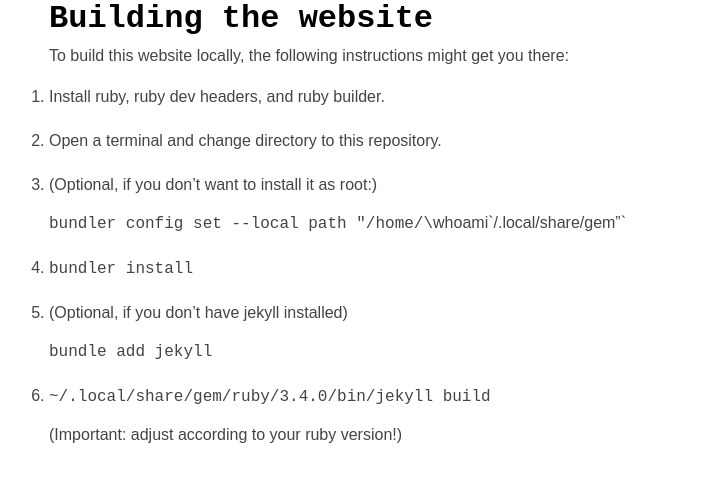
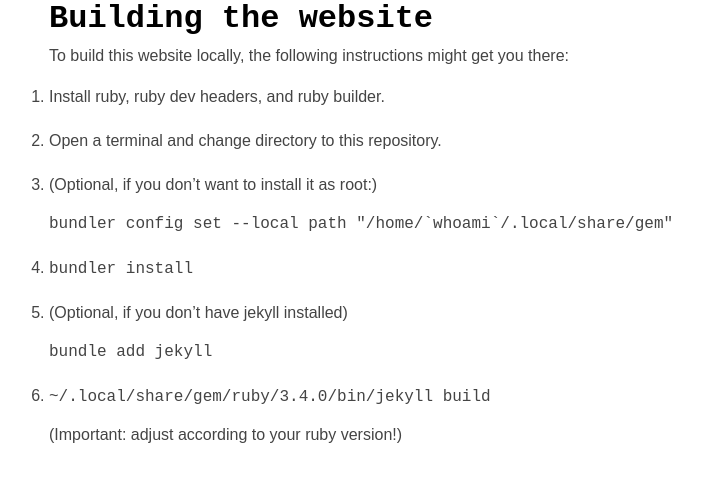
Before and after one commit to proglangdesign/proglangdesign.github.io, a Jekyll site: the page built from BUILD.md, in a window 1280 px wide. Shown: the top 482 px of the page, without its empty margins (111-813 px from the left). Built offline with Jekyll 4.4.1, drawn with Linux system fonts in a browser that asks for light colours; our own code applies the rules of GitHub Pages for plain Markdown files.

Commit message:
Change escaping so github's markdown parser no longer is angry

````diff
--- a/BUILD.md
+++ b/BUILD.md
@@ -11,7 +11,7 @@ might get you there:
 
 3. (Optional, if you don't want to install it as root:)
 
-   `bundler config set --local path "/home/\`whoami\`/.local/share/gem"`
+   ```bundler config set --local path "/home/`whoami`/.local/share/gem"```
 
 4. `bundler install`
 
````
